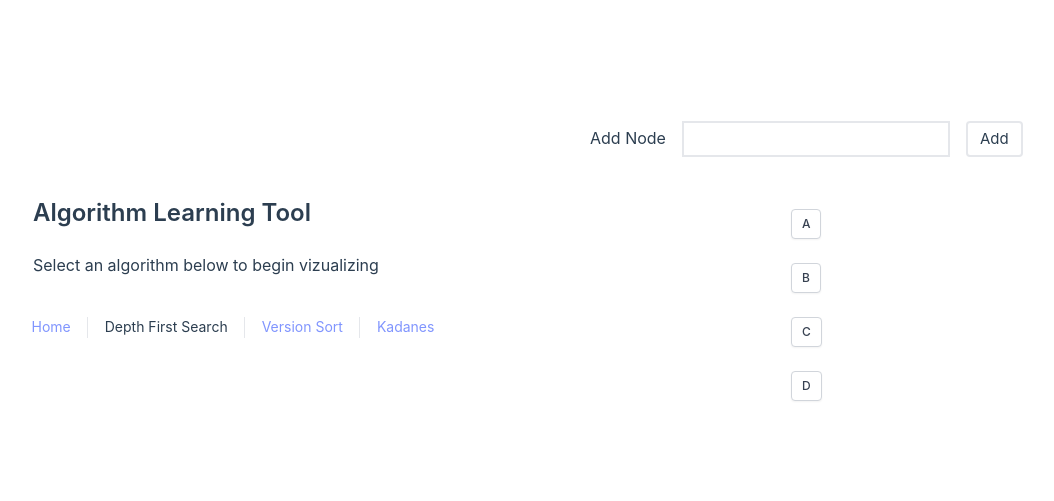
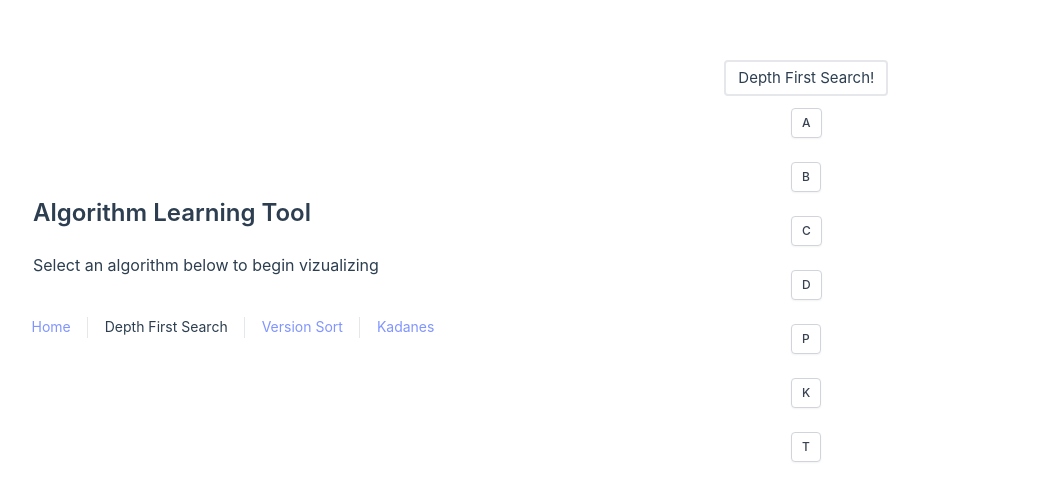
Before and after one commit to angeleefshaw/algorithm-visual-learning-tool, a Vue app: page /DepthFirstSearch in a window 1280 px wide. Shown: the part 133-634 px from the top of the page, without its empty margins (47-1101 px from the left). Built offline with nearby package versions, Linux system fonts and the light colour scheme.

Commit message:
Simplifying DFS for now

```diff
--- a/src/views/DFSView.vue
+++ b/src/views/DFSView.vue
@@ -5,37 +5,32 @@
 
   //DATA
   let data = reactive({
-    "inputVal": '',
-    "selectedNode": '',
-    "vertexActive": false,
-    "rootNode": '',
-    "selectError": false,
-    "tree": []
+    "rootNode" : '',
+    "tree": [],
+    'DFSArr': []
   })
 
   //ON CREATE
   data.rootNode = new Node("A")
   data.rootNode.addChild("B")
+  data.rootNode.addChild('T')
+
   const Node2 = data.rootNode.children[0]
   Node2.addChild("C")
   Node2.addChild("D")
-  const Node3 = data.rootNode.children[2]
+
+  const Node3 = Node2.children[1]
+  Node3.addChild("P")
+  Node3.addChild("K")
+
+  const Node4 = Node2.children[0]
+  Node4.addChild["J"]
 
   data.tree.push(data.rootNode)
 
-  //METHODS
-  function addNode(nv) {
-    if (this.data.selectedNode.length < 1) {
-      this.data.selectError = ref(true);
-      return;
-    }
-    console.log(this.data.selectedNode)
-    console.log(this.data.inputVal)
-  }
 
-  function setVertex (click) {
-    this.data.vertexActive = ref(true);
-    this.data.selectedNode = ref(click.target.textContent)
+  function dFS () {
+    this.DFSArr = this.data.rootNode.depthFirstSearch([]);
   }
 
 </script>
@@ -43,25 +38,8 @@
 
 <template>
   <div class="about justify-center flex-col col-span-2">
-    <span v-if="data.selectError" class="text-xs text-red-600 my-1">
-        Please select a vertex to create a node
-    </span>
-    <div class="pb-10">
-      <span class="text-base">Add Node</span>
-      <input
-        v-model="data.inputVal"
-        class="border-2 mx-4 px-3 py-1"
-        type="text"
-      >
-      <button
-        type="button"
-        class="border-2 rounded px-3 py-1 hover:bg-blue-200"
-        @click="addNode()"
-      > Add
-      </button>
-    </div>
+    <button class="border-2 rounded px-3 py-1 hover:bg-blue-200" @click="dFS()">Depth First Search!</button>
 
-    <div @click="setVertex($event)">
     <TreeNode
       v-for="node in data.tree"
       :key="node.name"
@@ -69,7 +47,7 @@
       :name="node.name">
     </TreeNode>
 
-    </div>
+    <div v-if="DFSArr">{{DFSArr}}</div>
 
   </div>
 </template>
```
Lines whose indentation alone changed are shown as unchanged.
